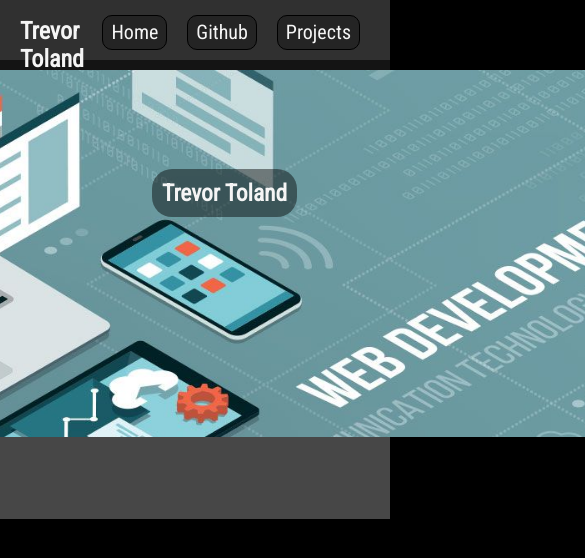
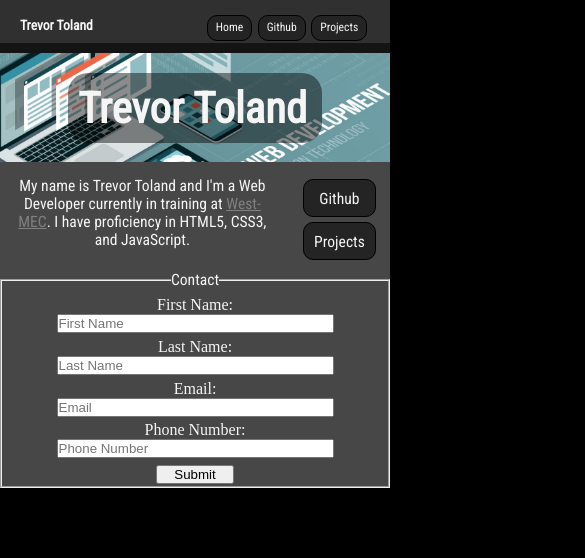
Before and after one commit to TheLeftTomb707/Portfolio, a plain HTML site: page index.html in a window 390 px wide. Shown: the top 558 px of the page, 585 px wide, since content can reach past the window. Drawn offline with Linux system fonts and the light colour scheme.

Commit message:
Add files via upload

```diff
--- a/index.html
+++ b/index.html
@@ -19,22 +19,34 @@
             <a href="Subpages/index.html">Projects</a>
         </div>
     </div>
-    <h1 class="name">Trevor Toland</h1>
     <div class="content">
         <div class="text">
             <p>My name is Trevor Toland and I'm a Web Developer currently in training at <a href="https://west-mec.edu/" target="_blank" class="westmec">West-MEC</a>.
             I have proficiency in HTML5, CSS3, and JavaScript.</p>
         </div>
         <div class="img">
-            <img src="images/Web-Developer-Bootcamp-San-Francisco.jpeg" alt="Web Developer">
+            <h1 class="name">Trevor Toland</h1>
         </div>
         <div class="buttons">
             <a href="https://github.com/TheLeftTomb707" target="_blank" class="but1">Github</a>
             <a href="Subpages/index.html" class="but2">Projects</a>
         </div>
-        <div class="contact">
-
-        </div>
+    </div>
+    <div class="contact">
+        <fieldset>
+            <legend class="contacttitle">Contact</legend>
+            <div class="inputs">
+            <label for="first" id="label">First Name:</label>
+            <input type="text" id="first" class="input" placeholder="First Name">
+            <label for="last" id="label">Last Name:</label>
+            <input type="text" id="last" class="input" placeholder="Last Name">
+            <label for="email" id="label">Email:</label>
+            <input type="email" id="email" class="input" placeholder="Email">
+            <label for="tel" id="label">Phone Number:</label>
+            <input type="tel" id="tel" class="input" placeholder="Phone Number">
+            <input type="submit" id="submit">
+            </div>
+        </fieldset>
     </div>
 </body>
 </html>
--- a/style.css
+++ b/style.css
@@ -17,7 +17,7 @@ body {
 }
 .navbar h3 {
     color: whitesmoke;
-    font-size: 24px;
+    font-size: 25px;
     font-family: roboto condensed;
     margin: 7px 0px 0px 20px;
 }
@@ -41,36 +41,36 @@ body {
     transform: scale(1.15);
 }
 .content {
-    display: flex;
-    gap: 20px;
-    justify-content: center;
+    display: grid;
+    grid-template-areas:
+    "text img buttons";
+    gap: 1.7vw;
     width: 100%;
     margin: auto;
 }
 .img {
-
-}
-.img img {
-    width: 950px;
+    grid-area: img;
+    width: 55vw;
+    background: url(images/Web-Developer-Bootcamp-San-Francisco.jpeg) center;
+    background-size: 55vw;
 }
 .name {
-    position: absolute;
-    top: 20%;
-    left: 39%;
     color: whitesmoke;
     background-color: rgb(0, 0, 0, 0.45);
     padding: 10px;
+    margin: 5vw auto;
+    width: 60%;
     border-radius: 20px;
     font-size: 6vw;
     font-family: roboto condensed;
 }
 .text {
-    width: 350px;
     color: whitesmoke;
     text-align: center;
-    margin-top: 20px;
-    font-size: 28px;
+    margin-top: 1.7vw;
+    font-size: 2.4vw;
     font-family: roboto condensed;
+    grid-area: text;
 }
 .westmec {
     color: gray;
@@ -79,23 +79,25 @@ body {
     color: red;
 }
 .buttons {
+    width: 10vw;
     display: flex;
     flex-direction: column;
-    margin-top: 30px;
+    margin-top: 1.7vw;
+    grid-area: buttons;
 }
 .buttons a {
     color: whitesmoke;
     text-decoration: none;
     text-align: center;
-    font-size: 24px;
+    font-size: 2vw;
     font-family: roboto condensed;
-    margin: 10px;
+    margin: 0.7vw;
     padding: 10px;
     background-color: rgb(36, 36, 36);
     border: black solid 1px;
     border-radius: 10px;
-    width: 80px;
-    height: 30px;
+    width: 7vw;
+    height: 2.4vw;
 }
 .but1:hover {
     transform: scale(1.15);
@@ -103,19 +105,40 @@ body {
 .but2:hover {
     transform: scale(1.15);
 }
-.subtitle {
-
+fieldset {
+    margin-top: 2vw;
+}
+.contacttitle {
+    color: whitesmoke;
+    margin: 20px;
+    font-size: 4vw;
+    font-family: roboto condensed;
+}
+.inputs {
+    display: flex;
+    flex-direction: column;
+}
+#label {
+    color: whitesmoke;
+}
+.input {
+    width: 30vw;
+    margin-bottom: 1.2vw;
+}
+#submit {
+    width: 20vw;
+    margin: 0.5vw;
 }
 .subtitle h1 {
     color: whitesmoke;
     text-align: center;
-    font-size: 70px;
+    font-size: 6.3vw;
     font-family: roboto condensed;
 }
 .subcontent {
     display: grid;
     grid-template-columns: auto auto auto;
-    gap: 20px 150px;
+    gap: 2vw 10vw;
     margin: auto;
     width: 80%;
 }
@@ -126,13 +149,83 @@ body {
     transform: scale(1.08);
 }
 .subcontent a img {
-    width: 300px;
-    height: 300px;
+    width: 20vw;
+    height: 20vw;
 }
 .subcontent a p {
     color: whitesmoke;
     text-decoration: none;
     font-family: roboto condensed;
+    margin: auto;
     text-align: center;
     font-size: 24px;
 }
+@media only screen and (max-width: 700px) {
+    .navbar {
+        height: 20%;
+    }
+    .navbar h3 {
+        font-size: 3.5vw;
+    }
+    .navclick a {
+        margin: 5px 0.7vw 0.7vw 0.7vw;
+        padding: 4px 8px 4px 8px;
+        font-size: 3vw;
+        height: 4vw;
+    }
+    .content {
+        grid-template-areas:
+        "img img"
+        "text buttons";
+        gap: 2vw 7vw;
+    }
+    .name {
+        font-size: 11vw;
+    }
+    .img {
+        width: 100vw;
+        background-size: 100vw;
+    }
+    .text {
+        margin-top: 1.7vw;
+        margin-left: 3vw;
+        font-size: 4vw;
+    }
+    .contacttitle {
+        margin: 2vw auto 2vw auto;
+    }
+    #label {
+        color: whitesmoke;
+        text-align: center;
+    }
+    .input {
+        width: 70vw;
+        margin-bottom: 1.2vw;
+        margin: 0vw auto 1.2vw auto;
+    }
+    #submit {
+        margin: 0.5vw auto;
+    }
+    .buttons {
+        width: 20vw;
+        display: flex;
+        flex-direction: column;
+        margin-top: 1.7vw;
+        margin-right: 3vw;
+        grid-area: buttons;
+    }
+    .buttons a {
+        font-size: 4vw;
+        margin: 0.7vw;
+        width: 13vw;
+        height: 4vw;
+    }
+    .subcontent {
+        grid-template-columns: auto;
+        justify-content: center;
+    }
+    .subcontent a img {
+        width: 45vw;
+        height: 45vw;
+    }
+}
```
